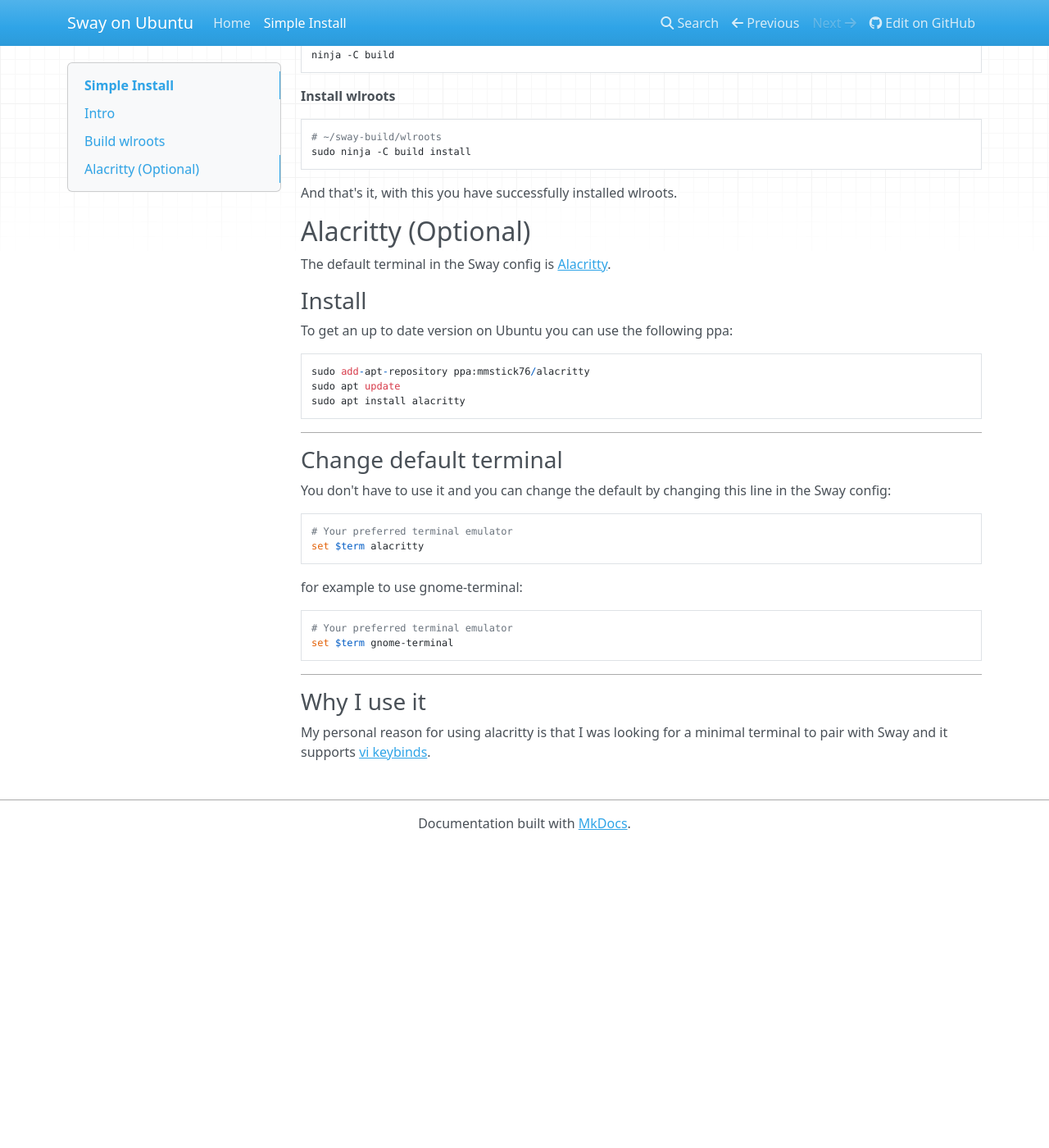
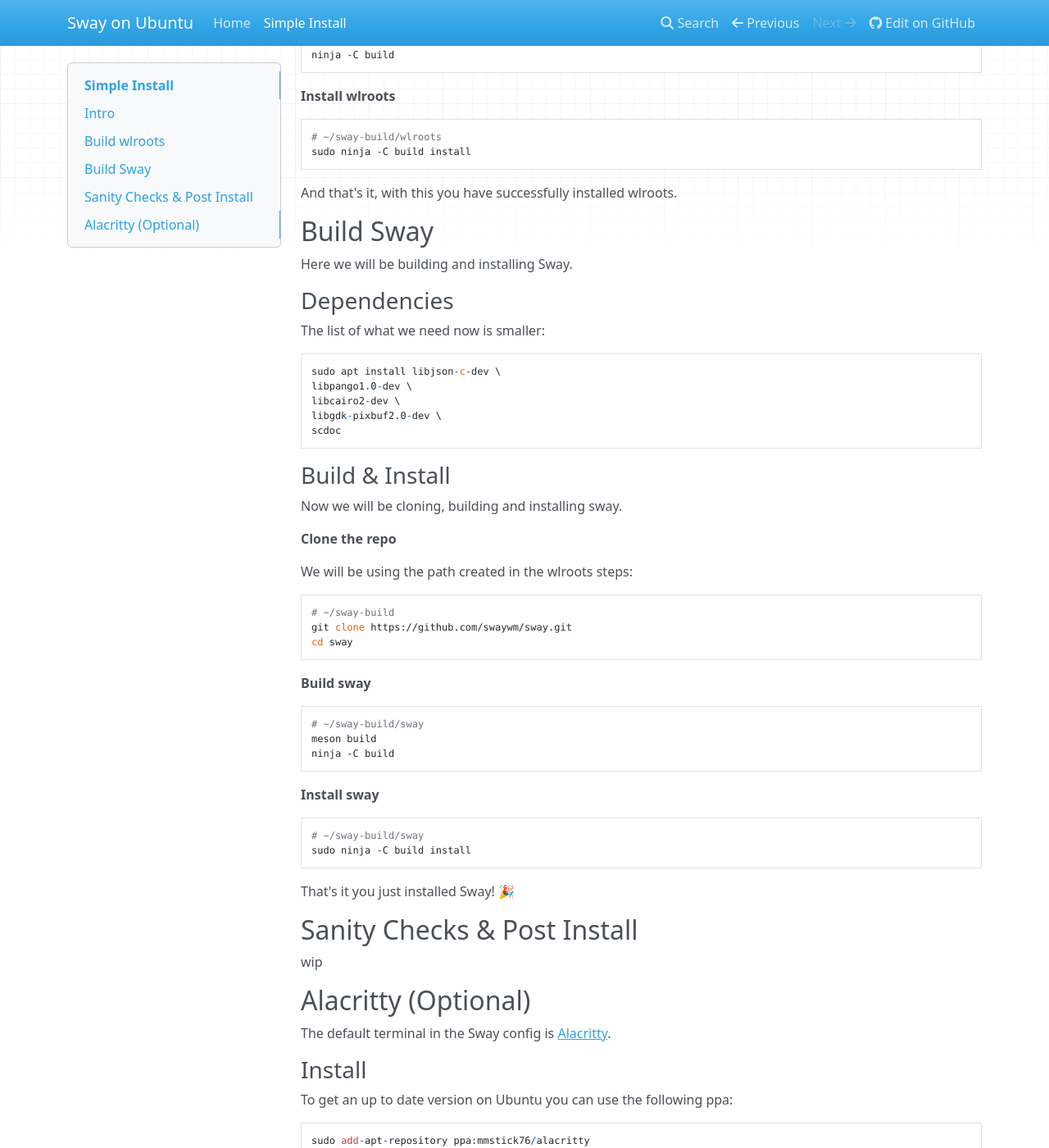
Before and after one commit to Llandy3d/sway-on-ubuntu, an MkDocs documentation site: the page built from docs/simple_install.md, in a window 1280 px wide and 1400 px high, scrolled down 1993 px. Shown: the whole window at 82% size. Built offline with MkDocs 1.6.1, drawn with Linux system fonts in a browser that asks for light colours; nearby versions of some CDN libraries; before the commit the page ends 3025 px from its top, so only the background shows below that.

Commit message:
sway build & install

````diff
--- a/docs/simple_install.md
+++ b/docs/simple_install.md
@@ -109,6 +109,52 @@
 
 And that's it, with this you have successfully installed wlroots.
 
+## Build Sway
+
+Here we will be building and installing Sway.
+
+### Dependencies
+
+The list of what we need now is smaller:
+```
+sudo apt install libjson-c-dev \
+libpango1.0-dev \
+libcairo2-dev \
+libgdk-pixbuf2.0-dev \
+scdoc
+```
+
+### Build & Install
+
+Now we will be cloning, building and installing sway.
+
+**Clone the repo**
+
+We will be using the path created in the wlroots steps:
+```
+# ~/sway-build
+git clone https://github.com/swaywm/sway.git
+cd sway
+```
+
+**Build sway**
+```sh
+# ~/sway-build/sway
+meson build
+ninja -C build
+```
+
+**Install sway**
+```sh
+# ~/sway-build/sway
+sudo ninja -C build install
+```
+
+That's it you just installed Sway! 🎉
+
+## Sanity Checks & Post Install
+wip
+
 ## Alacritty (Optional)
 
 The default terminal in the Sway config is [Alacritty](https://github.com/alacritty/alacritty).
````
